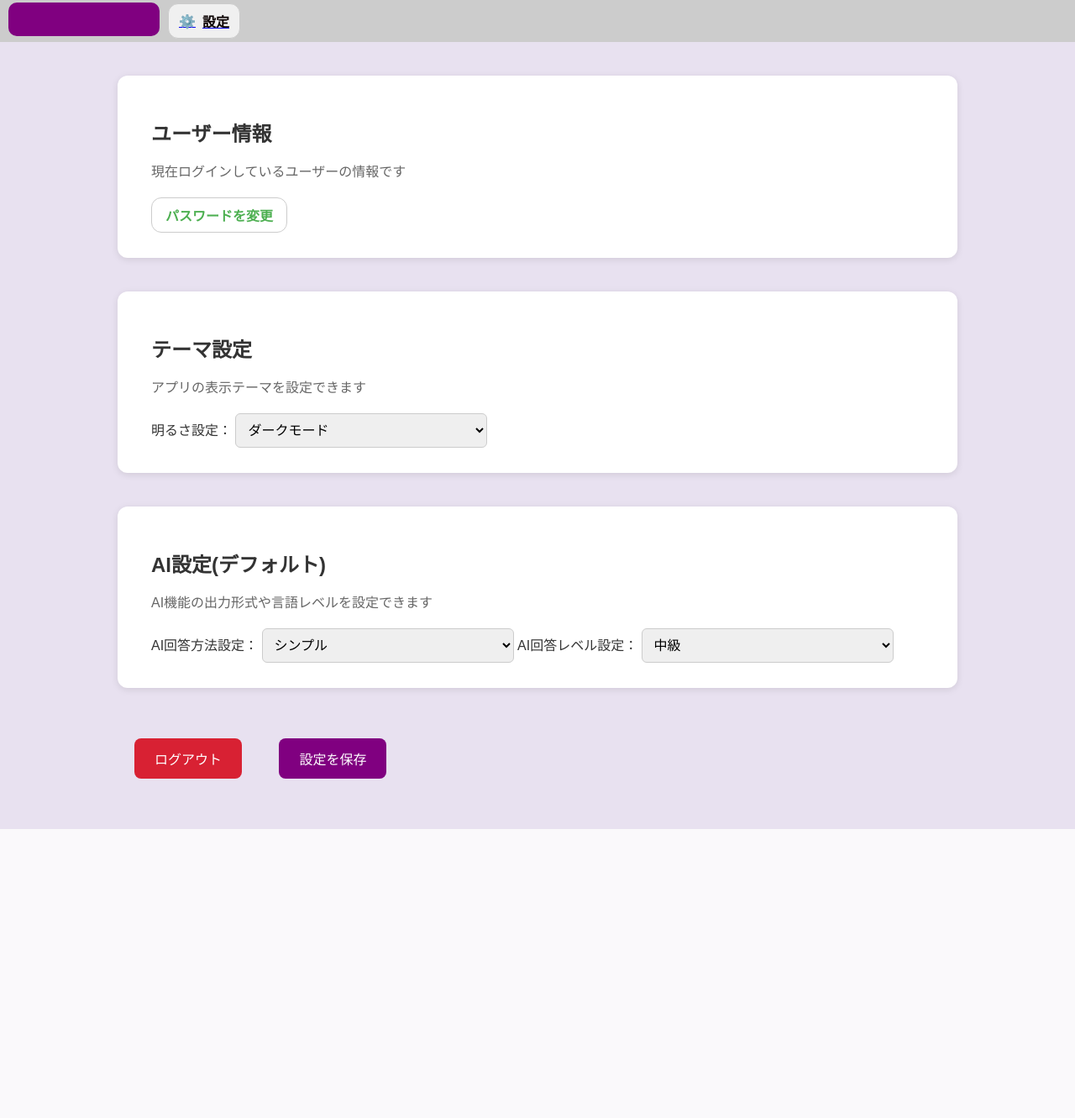
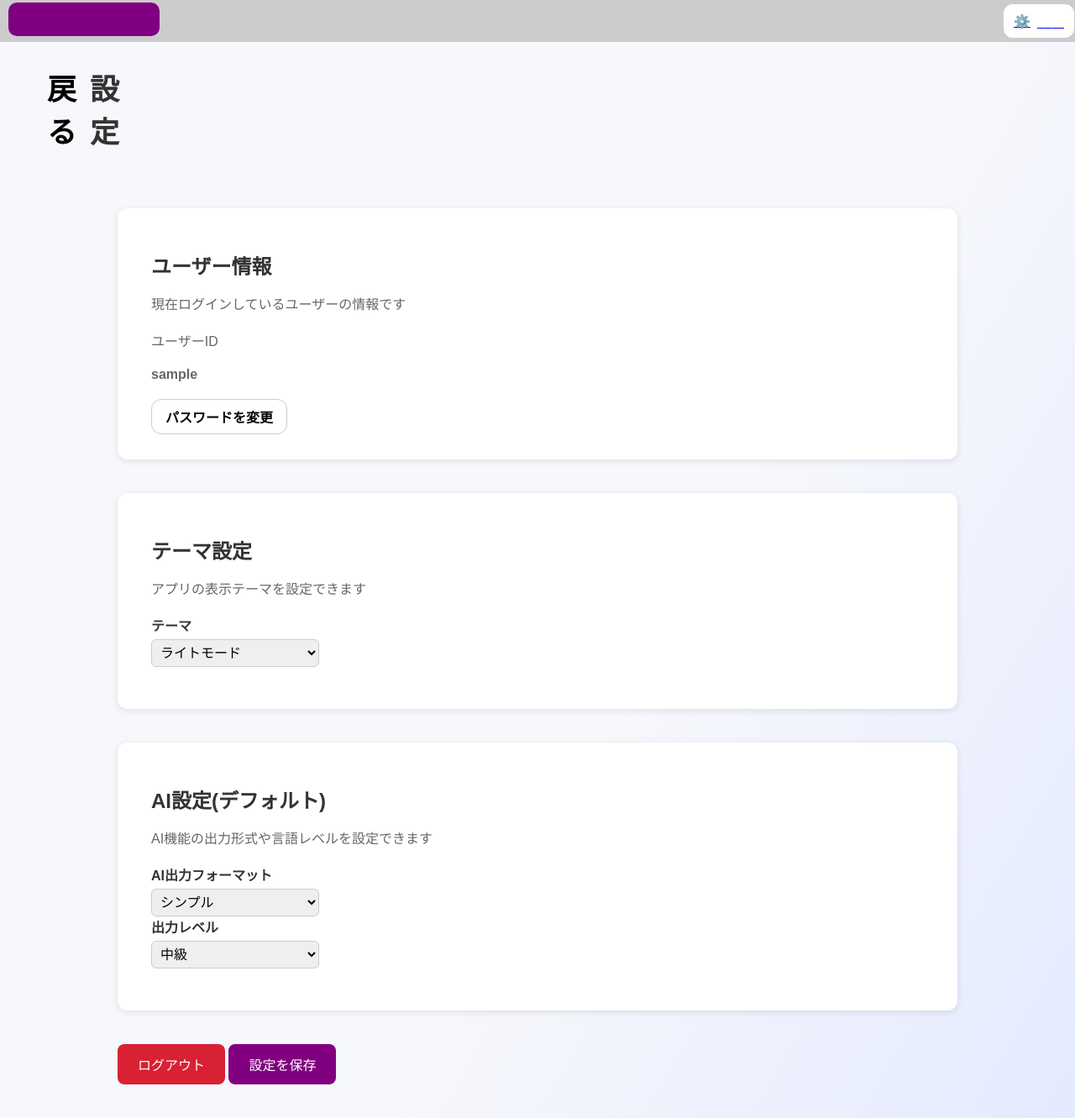
Before and after one commit to tai-ymmt/AI-note_app, a Flask app: page /custom in a window 1280 px wide. Shown: the whole page at 84% size. Before the commit the page ends 987 px from the top, so only its background shows below. Run offline with Flask 3, Linux system fonts and the light colour scheme; the visitor is signed in with stand-in values (Sample User, id 1); data that the repository does not hold is empty; parts of the project's set-up code (start-up, migrations or seed data) failed here and were passed over.

Commit message:
パスワード変更パス以外はすべて完成、デザインは改善する点あり

```diff
--- a/app.py
+++ b/app.py
@@ -1,4 +1,4 @@
-from flask import Flask, render_template, request, redirect, url_for, flash
+from flask import Flask, render_template, request, redirect, url_for, flash, jsonify
 from flask_login import LoginManager, login_user, logout_user, login_required, current_user
 from werkzeug.security import generate_password_hash, check_password_hash
 from config import Config
@@ -45,6 +45,22 @@ def logout():
 def settings_page():
     return render_template('custom.html')
 
+@app.route('/custom', methods=['GET', 'POST'])
+@login_required
+def save_setting():
+    if request.method == 'POST':
+        data = request.get_json()
+        try:
+            current_user.mode_flag = int(data.get('mode_flag', current_user.mode_flag))
+            current_user.ai_answer_flag = int(data.get('ai_answer_flag', current_user.ai_answer_flag))
+            current_user.ai_level_flag = int(data.get('ai_level_flag', current_user.ai_level_flag))
+            db.session.commit()
+            return jsonify(success=True)
+        except Exception as e:
+            print("保存エラー:", e)
+            return jsonify(success=False), 500
+    else:
+        return render_template('custom.html')
 
 if __name__ == '__main__':
     app.run(debug=True)
--- a/static/style.css
+++ b/static/style.css
@@ -62,16 +62,24 @@ button {
     border-radius: 12px;
     border: 1px solid #ccc;
     gap: 8px;
+    margin-left: auto;
 }
 /* text-decoration: none; リンクの下線を消したかったら*/
 .setting-link {
 text-decoration: none;
-color: #0a0101;
+color: #000000;
 font-weight: bold;
 }
 
 /*customページデザイン*/
-
+body {
+    margin: 0;
+    padding: 0;
+    background: linear-gradient(120deg, #f7f8fc 60%, #e4eaff 100%);
+    font-family: 'Inter', 'Noto Sans JP', sans-serif;
+    color: #222; min-height: 100vh;
+    position: relative;
+}
 
 body.custom-page {
     margin: 0;
@@ -79,6 +87,33 @@ body.custom-page {
     background-color: #e8e1f0;
     color: #333;
 }
+
+.custom-title {
+
+display: flex;
+    justify-content: space-between;
+    align-items: center;
+    padding: 20px 40px;
+}
+
+
+.custom-title h1 {
+    margin: 0;
+    font-size: 35px;
+    color: #333;
+    margin-right: 1350px;
+}
+
+
+.back-link {
+    text-decoration: none;
+    color: #010101;
+    font-weight: bold;
+    font-size: 35px;
+    padding: 8px 16px;
+    border-radius: 8px;
+}
+
 
 main {
     padding: 40px 20px;
@@ -123,7 +158,7 @@ select {
     background-color: #ffffff;
     border-radius: 12px;
     border: 1px solid #ccc;
-    color: #4CAF50;
+    color: #000000;
     text-decoration: none;
     font-weight: bold;
     cursor: pointer;
@@ -137,7 +172,6 @@ select {
     border-radius: 8px;
     cursor: pointer;
     transition: background-color 0.3s ease;
-    margin: 20px;
 }
 
 #logout-btn {
@@ -152,6 +186,7 @@ select {
 #save-setting {
     background-color: #800080;
     color: white;
+    margin-left: 0px;
 }
 
 #save-setting:hover {
@@ -178,3 +213,19 @@ body.dark-mode h2 {
 body.dark-mode p {
     color: #cdcdcd;
 }
+
+.form-group {
+    margin-bottom: 20px;
+}
+
+.form-group label {
+    display: block;
+    font-weight: bold;
+    margin-bottom: 5px;
+}
+
+.form-group select {
+    width: 200px;
+    padding: 6px;
+    font-size: 16px;
+}
--- a/templates/custom.html
+++ b/templates/custom.html
@@ -6,20 +6,26 @@
     <link rel="stylesheet" href="{{ url_for('static', filename='style.css') }}">
 </head>
 
-<body class="custom-page">
+<body class="custom-page {{ 'light-mode' if current_user.mode_flag == 1 else 'dark-mode' }}">
     <header>
             {% include "header.html" %}
     </header>
-    <script>
-        if (window.location.pathname.includes("setting")) {
-        document.querySelector(".setting-actions").style.backgroundColor = "#ae3e89";
+    <script> /*ヘッダーの色変更js*/
+        if (window.location.pathname.includes("custom")) {
+        document.querySelector(".setting-actions").style.backgroundColor = "#fff";
         document.querySelector(".setting-link").style.color = "#fff";
         }
     </script>
+    <div class="custom-title">
+        <a href="{{ url_for('index') }}" class="back-link">戻る</a>
+        <h1>設定</h1>
+    </div>
     <main>
         <section class="user-info">
             <h2>ユーザー情報</h2>
             <p>現在ログインしているユーザーの情報です</p>
+            <p>ユーザーID</p>
+            <p><strong>{{ current_user.user_id }}</strong></p>
             <a href="パスワード変更画面へのpath">
                 <span class="pathward-chenge-link">パスワードを変更</span>
             </a>
@@ -28,28 +34,32 @@
         <section class="theme-setting">
             <h2>テーマ設定</h2>
             <p>アプリの表示テーマを設定できます</p>
-            <label for="theme-select">明るさ設定：</label>
+            <div class="form-group">
+                <label for="theme-select">テーマ</label>
                 <select id="theme" name="mode_flag">
-                <option value="0" {% if current_user.mode_flag == 0 %}selected{% endif %}>ライトモード</option>
-                <option value="1" {% if current_user.mode_flag == 1 %}selected{% endif %}>ダークモード</option>
+                    <option value="1" {% if current_user.mode_flag == 1 %}selected{% endif %}>ライトモード</option>
+                    <option value="0" {% if current_user.mode_flag == 0 %}selected{% endif %}>ダークモード</option>
                 </select>
+            </div>
         </section>
 
         <section class="AI-setting">
             <h2>AI設定(デフォルト)</h2>
             <p>AI機能の出力形式や言語レベルを設定できます</p>
-            <label for="response-mode">AI回答方法設定：</label>
+            <div class="form-group">
+                <label for="response-mode">AI出力フォーマット</label>
                 <select id="response-mode" name="ai_answer_flag" >
                     <option value="0" {% if current_user.ai_answer_flag == 0 %}selected{% endif %}>シンプル</option>
                     <option value="1" {% if current_user.ai_answer_flag == 1 %}selected{% endif %}>詳細</option>
                     <option value="2" {% if current_user.ai_answer_flag == 2 %}selected{% endif %}>箇条書き</option>
                 </select>
-            <label for="response-level">AI回答レベル設定：</label>
+                <label for="response-level">出力レベル</label>
                 <select id="response-level" name="ai_level_flag">
                     <option value="0" {% if current_user.ai_level_flag == 0 %}selected{% endif %}>初級</option>
                     <option value="1" {% if current_user.ai_level_flag == 1 %}selected{% endif %}>中級</option>
                     <option value="2" {% if current_user.ai_level_flag == 2 %}selected{% endif %}>上級</option>
                 </select>
+            </div>
         </section>
 
         <div class="button-group">
@@ -58,20 +68,6 @@
         </div>
     </main>
 
-<script>
-let selectedTheme = "{{ current_user.mode_flag }}"
-document.getElementById('theme-select').addEventListener('change', function () {
-    const selected = this.value;
-
-    if (selected === "1") {
-        document.body.classList.remove('dark-mode');
-        document.body.classList.add('light-mode');
-    } else {
-        document.body.classList.remove('light-mode');
-        document.body.classList.add('dark-mode');
-    }
-});
-</script>
 
 <script>
     document.getElementById("logout-btn").addEventListener("click", function() {
@@ -80,5 +76,40 @@ document.getElementById('theme-select').addEventListener('change', function () {
         }
     });
 </script>
+
+<script>
+document.getElementById('theme').addEventListener('change', function () {
+    const mode = this.value;
+    document.body.classList.toggle('dark-mode', mode === "0");
+    document.body.classList.toggle('light-mode', mode === "1");
+});
+
+document.getElementById('save-setting').addEventListener('click', function () {
+    const mode_flag = document.getElementById('theme').value;
+    const ai_answer_flag = document.getElementById('response-mode').value;
+    const ai_level_flag = document.getElementById('response-level').value;
+
+    fetch('/custom', {
+        method: 'POST',
+        headers: {
+            'Content-Type': 'application/json'
+        },
+        body: JSON.stringify({
+            mode_flag: parseInt(mode_flag),
+            ai_answer_flag: parseInt(ai_answer_flag),
+            ai_level_flag: parseInt(ai_level_flag)
+        })
+    })
+    .then(response => response.json())
+    .then(data => {
+        if (data.success) {
+            alert("設定を保存しました");
+            location.reload();
+        } else {
+            alert("保存に失敗しました");
+        }
+    });
+});
+</script>
 </body>
 </html>
```
Lines whose indentation alone changed are shown as unchanged.
